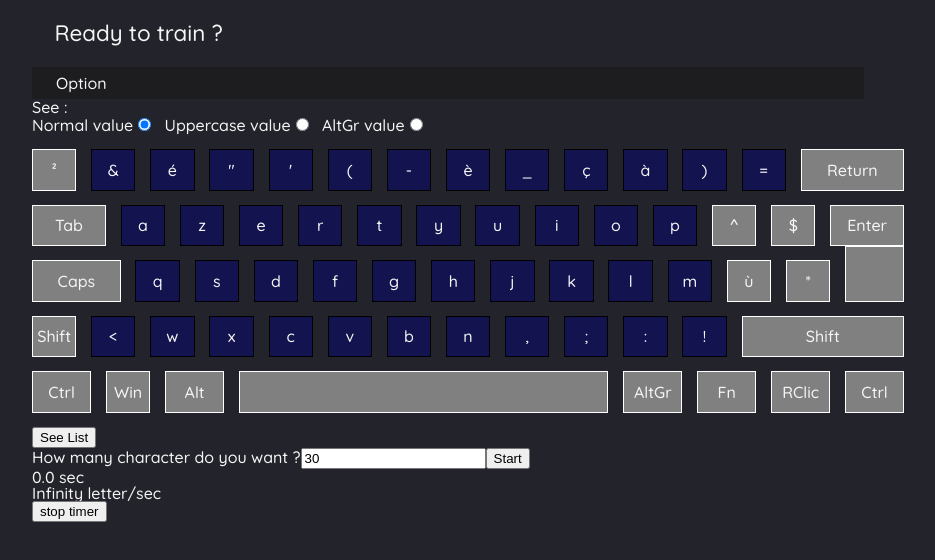
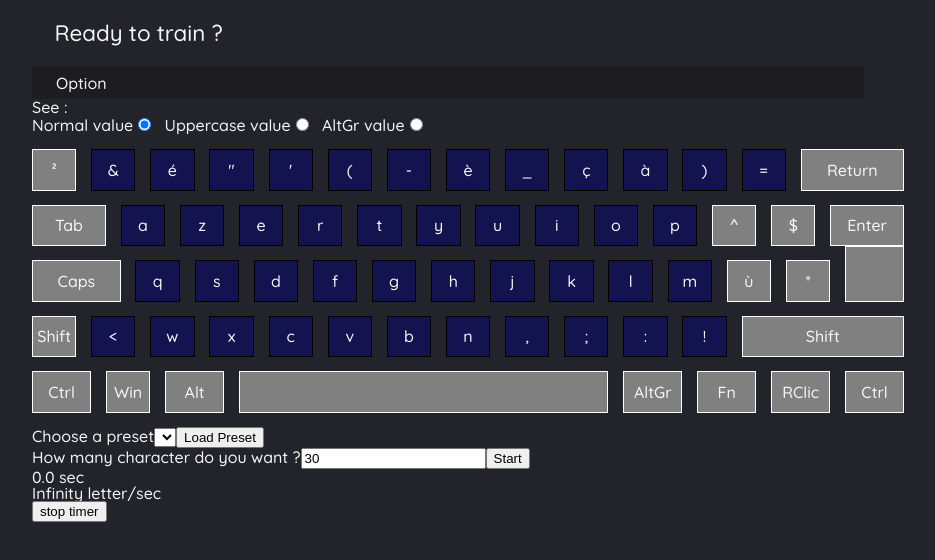
Before and after one commit to LadetXavier/taptapRemake, an Angular app: page / in a window 1280 px wide. Both pictures are taken after a click on the element "Option". Shown: the top 560 px of the page, without its empty margins (192-1127 px from the left). Built offline with nearby package versions, Linux system fonts and the light colour scheme.

Commit message:
Start of the preset feature

```diff
--- a/src/app/list-manager.service.ts
+++ b/src/app/list-manager.service.ts
@@ -1,10 +1,16 @@
 import { Injectable } from '@angular/core';
+import * as defaultPreset from "./preset.json";
 
 export interface ListProperty {
   isFailing : boolean;
   currentLetter : number;
   listLetter : string[];
   listPossibleLetter : string[];
+}
+
+export interface PresetList {
+  name: string,
+  list: string[]
 }
 
 @Injectable({
@@ -22,6 +28,9 @@ export class ListManagerService {
     listLetter: [],
     listPossibleLetter: []
   }
+
+  tempJson = defaultPreset as unknown;
+  presetJson = this.tempJson as { defaultPreset:[PresetList]};
 
   generateList = (length:number) => {
     //reset of UI
@@ -72,6 +81,16 @@ export class ListManagerService {
     this.listProperty.currentLetter+=1;
   }
 
+  loadDefaultPreset = (namePreset:string) => {
+    let tempListPossibleLetter = this.presetJson.defaultPreset.find( e => {
+      return namePreset === e.name;
+    })?.list;
+    if (tempListPossibleLetter === undefined) {
+      tempListPossibleLetter = [];
+    }
+    this.listProperty.listPossibleLetter = tempListPossibleLetter;
+  }
+
 
 
 
--- a/src/app/option/option.component.html
+++ b/src/app/option/option.component.html
@@ -23,5 +23,9 @@
   >
   </app-key>
 </div>
-<input type="button" value="See List" (click)="seeList()">
+<label for="defaultPreset">Choose a preset</label>
+<select name="defaultPreset" [(ngModel)]="defaultPreset">
+  <option *ngFor="let preset of listManagerPublic.presetJson.defaultPreset" [value]="preset.name"></option>
+</select>
+<input type="button" value="Load Preset" id="loadDefaultPresetButton" (click)="listManagerPublic.loadDefaultPreset(defaultPreset)">
 </div>
--- a/src/app/option/option.component.ts
+++ b/src/app/option/option.component.ts
@@ -19,7 +19,7 @@ export class OptionComponent implements OnInit {
 
 
   ngOnInit(): void {
-
+    this.listManagerPublic = this.listManager;
 
   }
   tempJson = keyJson as unknown;
@@ -27,6 +27,8 @@ export class OptionComponent implements OnInit {
 
   currentView: keyboardView = keyboardView.normal;
   readonly keyboardView = keyboardView;
+  listManagerPublic: ListManagerService =this.listManager;
+  defaultPreset: any;
 
   seeList = () => {
     this.listManager.seeList();
@@ -36,4 +38,8 @@ export class OptionComponent implements OnInit {
     this.currentView = value;
   }
 
+  see = () => {
+    console.log(this.defaultPreset);
+  }
+
 }
--- a/src/app/preset.js
+++ /dev/null
@@ -1,6 +0,0 @@
-{
-  setup1: ['a','z','e','r','t','y','u','i','o','p',
-  'q','s','d','f','g','h','j','k','l','m',
-  'w','x','c','v','b','n',',',';',':','!',
-  '&','é',"\"",'\'','(','-','è','_','ç','à',')','=']
-}
--- /dev/null
+++ b/src/app/preset.json
@@ -0,0 +1,16 @@
+{
+  "defaultPreset": [
+    {
+      "name": "only LowerCase",
+      "list": ["a","z","e","r","t","y","u","i","o","p",
+      "q","s","d","f","g","h","j","k","l","m",
+      "w","x","c","v","b","n"]
+    },
+    {
+      "name": "lowerCase and Basic",
+      "list": ["a","z","e","r","t","y","u","i","o","p",
+      "q","s","d","f","g","h","j","k","l","m",
+      "w","x","c","v","b","n",",", ".","?",":","!"]
+    }
+  ]
+}
```
